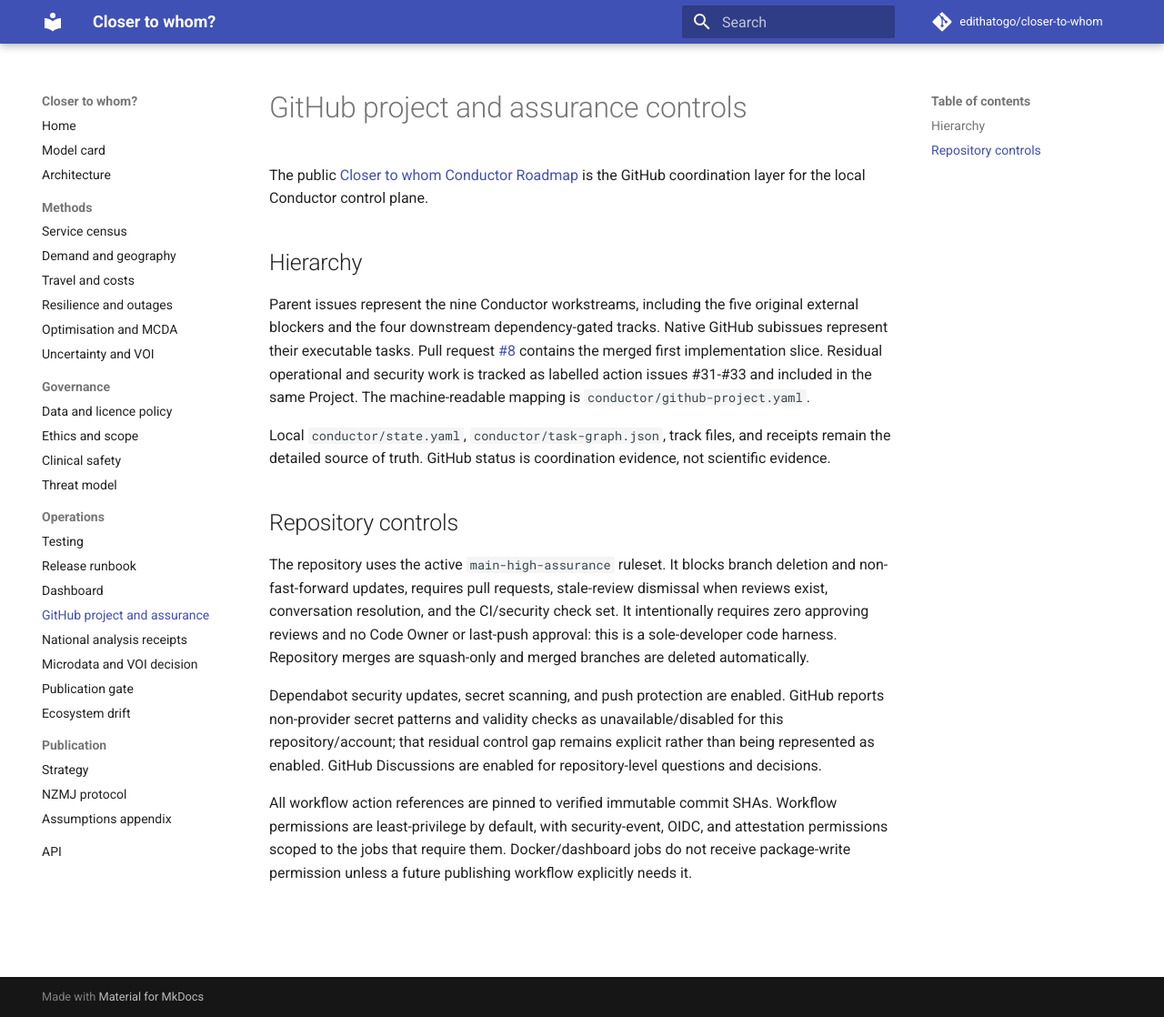
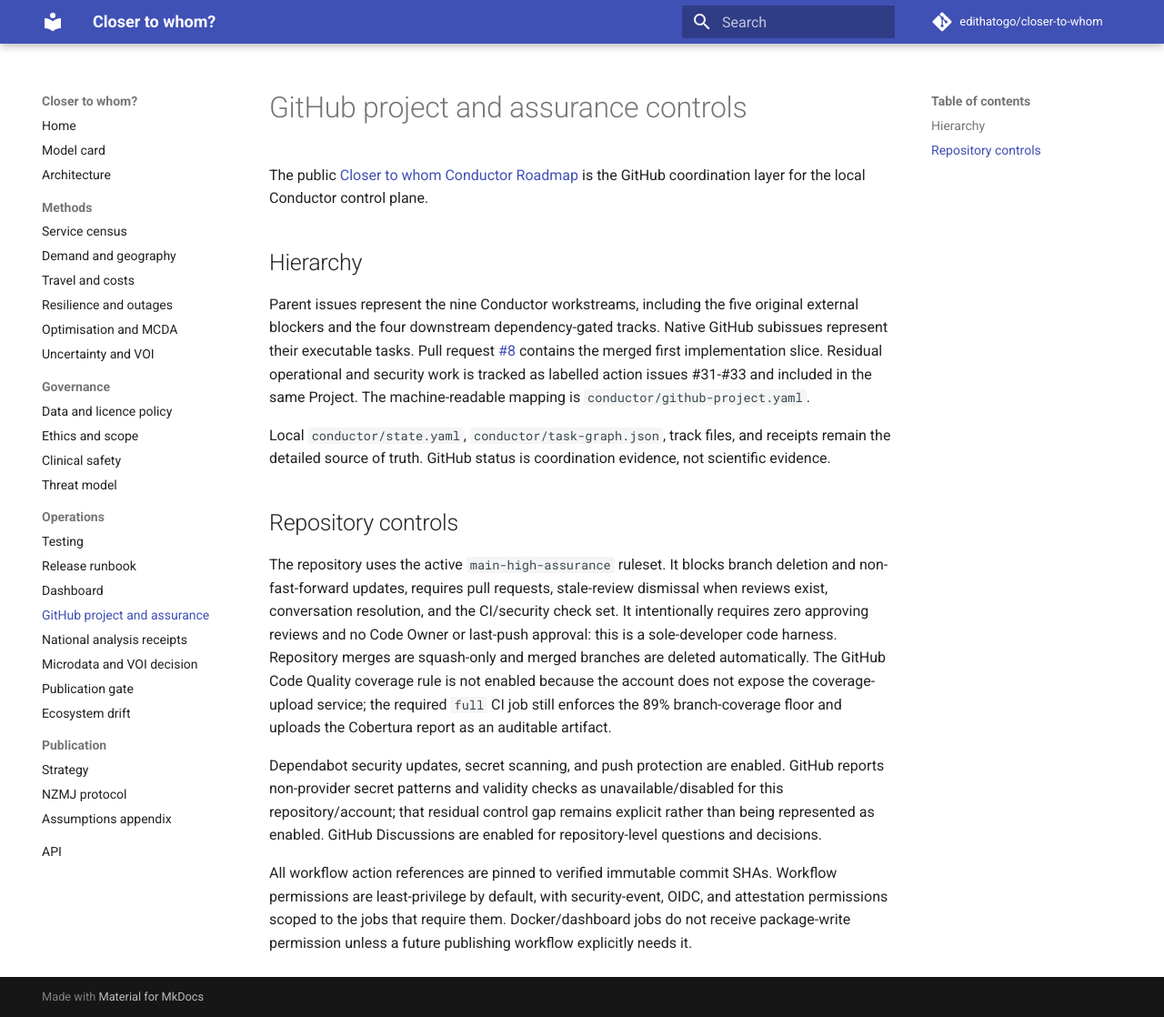
Before and after one commit to edithatogo/closer-to-whom, an MkDocs documentation site: the page built from docs/operations/github-project.md, in a window 1280 px wide and 1118 px high. Shown: the whole window at 91% size. Built offline with MkDocs 1.6.1 and Material for MkDocs 9.7.7, drawn with Linux system fonts in a browser that asks for light colours; comment, search, counter and statistics services are not loaded.

Commit message:
ci: keep coverage enforcement on supported gates

```diff
--- a/docs/operations/github-project.md
+++ b/docs/operations/github-project.md
@@ -22,6 +22,9 @@ non-fast-forward updates, requires pull requests, stale-review dismissal when re
 conversation resolution, and the CI/security check set. It intentionally requires zero
 approving reviews and no Code Owner or last-push approval: this is a sole-developer code
 harness. Repository merges are squash-only and merged branches are deleted automatically.
+The GitHub Code Quality coverage rule is not enabled because the account does not expose the
+coverage-upload service; the required `full` CI job still enforces the 89% branch-coverage floor
+and uploads the Cobertura report as an auditable artifact.
 
 Dependabot security updates, secret scanning, and push protection are enabled. GitHub reports
 non-provider secret patterns and validity checks as unavailable/disabled for this repository/account;
```
Also changed, not shown: 1 other file.
